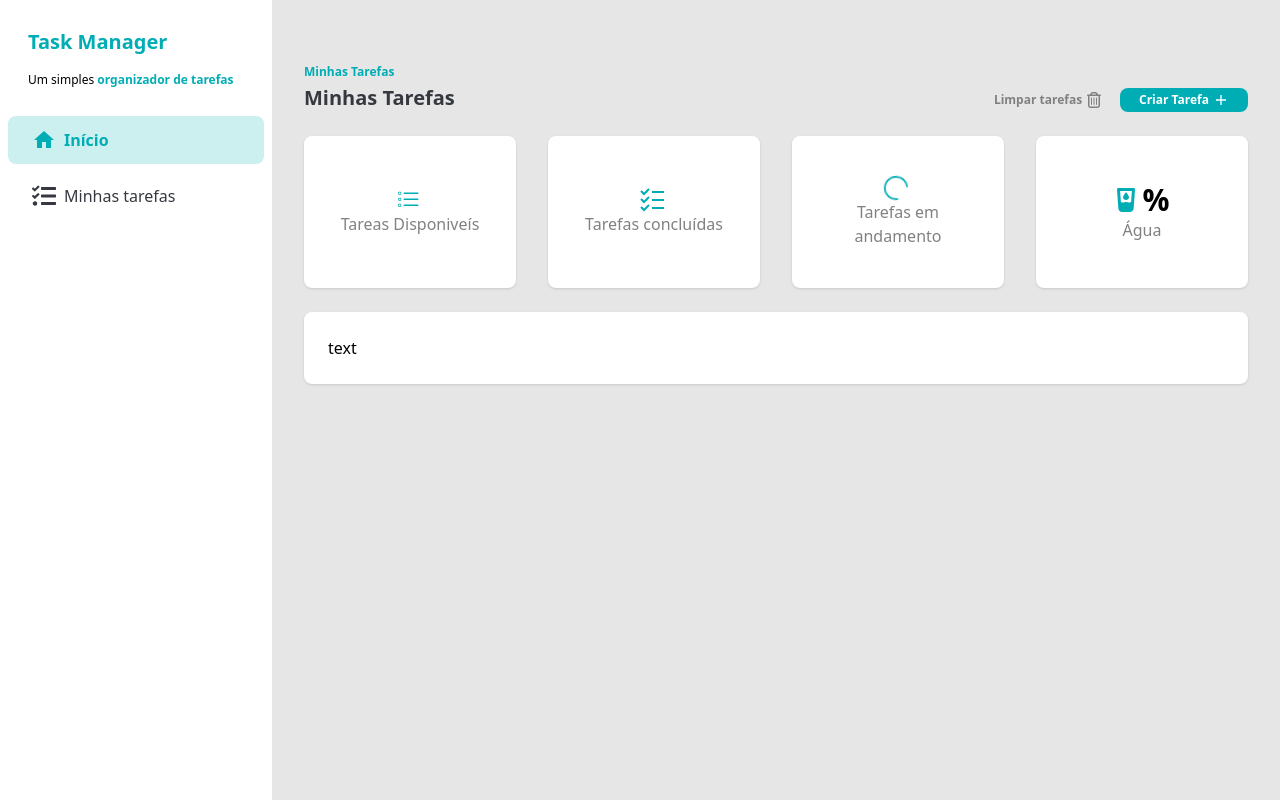
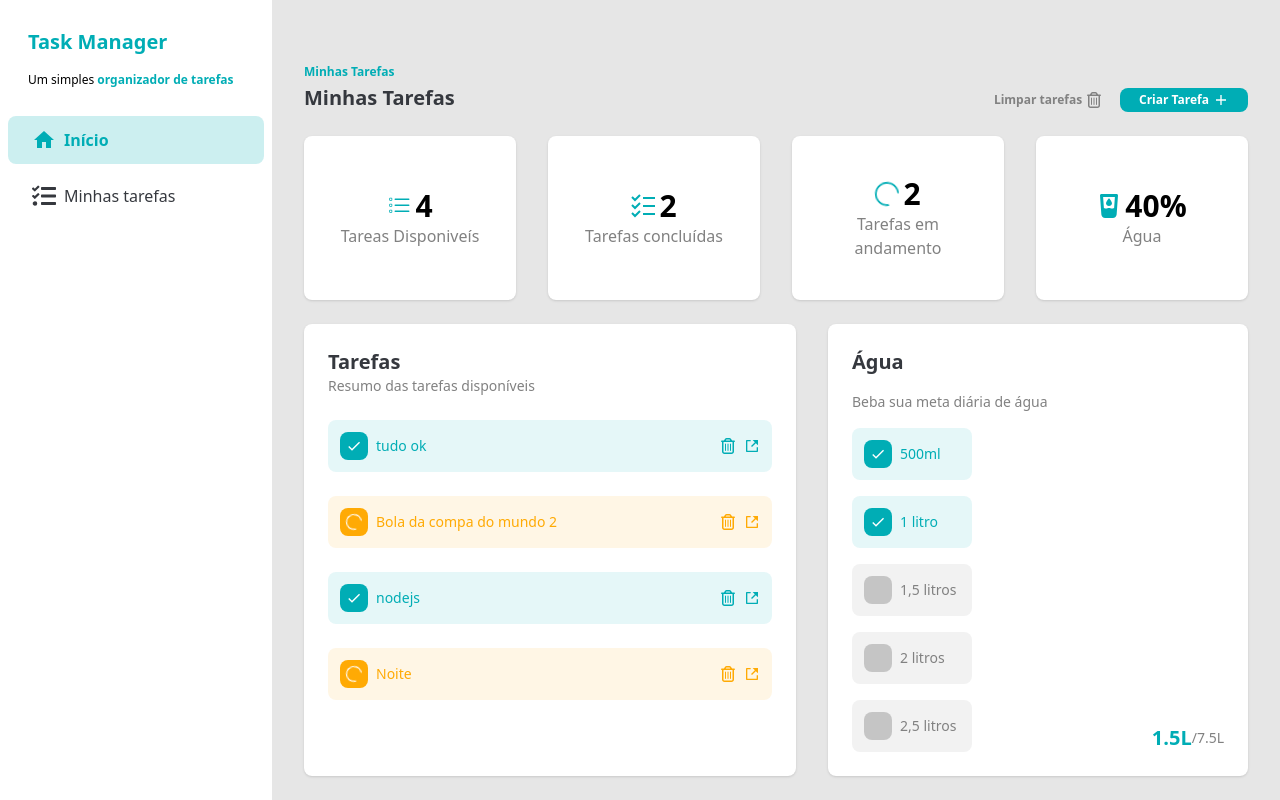
Before and after one commit to Alessandro-Vieira77/task-manager, a React (Vite) app: page / in a window 1280 px wide. Built offline with nearby package versions, Linux system fonts and the light colour scheme; data requests are answered from the project's data file.

Commit message:
feat: page Home finished

```diff
--- a/db.json
+++ b/db.json
@@ -5,7 +5,60 @@
       "title": "tudo ok",
       "time": "morning",
       "description": "zod...4",
+      "status": "done"
+    },
+    {
+      "id": "be873f62-e64f-4597-bbad-575d2440f8a8",
+      "title": "Bola da compa do mundo 2",
+      "time": "afternoon",
+      "description": "bola",
       "status": "in_progress"
+    },
+    {
+      "id": "63f3fc2e-067c-4a4e-80dd-104f2fc59d41",
+      "title": "nodejs",
+      "time": "morning",
+      "description": "javascript",
+      "status": "done"
+    },
+    {
+      "id": "8844480c-23a7-4c55-8275-93312ffa7a49",
+      "title": "Noite",
+      "time": "night",
+      "description": "Noite",
+      "status": "in_progress"
+    }
+  ],
+  "water": [
+    {
+      "id": "1",
+      "title": "500ml",
+      "value": 0.5,
+      "status": "done"
+    },
+    {
+      "id": "2",
+      "title": "1 litro",
+      "value": 1,
+      "status": "done"
+    },
+    {
+      "id": "3",
+      "title": "1,5 litros",
+      "value": 1.5,
+      "status": "notStaged"
+    },
+    {
+      "id": "4",
+      "title": "2 litros",
+      "value": 2,
+      "status": "notStaged"
+    },
+    {
+      "id": "5",
+      "title": "2,5 litros",
+      "value": 2.5,
+      "status": "notStaged"
     }
   ]
 }
--- a/src/pages/Home.jsx
+++ b/src/pages/Home.jsx
@@ -2,19 +2,73 @@ import ContainerTask from "../components/ContainerTask";
 import ContainerCard from "../components/ContarinerCard";
 import Header from "../components/Header";
 import Sidebar from "../components/Sidebar";
+import TaskItem from "../components/TaskItem";
+import WaterItem from "../components/WaterItem";
+import useGetTasks from "../hooks/use-get-tasks";
 
 function Home() {
+  const { data: tasks } = useGetTasks("taskId", "/tasks");
+  const { data: waterTasks } = useGetTasks("waterTaskId", "/water");
+
+  const waterTotal = waterTasks?.reduce((acc, task) => {
+    if (task?.status === "done") {
+      return acc + task?.value;
+    }
+    return acc;
+  }, 0);
+
+  const percentageWater = waterTasks?.reduce((acc, task) => {
+    if (task?.status === "done") {
+      return acc + 20;
+    }
+    return acc;
+  }, 0);
+
+  const totalTasks = tasks?.length;
+  const totalDoneTasks = tasks?.filter(task => task.status === "done").length;
+  const totalInProgressTasks = tasks?.filter(task => task.status === "in_progress").length;
+
   return (
     <div className="flex min-h-screen w-full bg-[#818181]/20">
       <Sidebar />
       <div className="flex w-full flex-col gap-6 px-8 pt-16">
         <Header />
 
-        <ContainerCard />
+        <ContainerCard
+          percentageWater={percentageWater}
+          totalTasks={totalTasks}
+          totalDoneTasks={totalDoneTasks}
+          totalInProgressTasks={totalInProgressTasks}
+        />
 
-        <ContainerTask>
-          <p>text</p>
-        </ContainerTask>
+        <div className="mb-6 flex w-full flex-col gap-8 lg:flex-row">
+          <ContainerTask>
+            <div>
+              <h2 className="text-xl font-semibold text-[#35383E]">Tarefas</h2>
+              <p className="text-sm text-[#818181]">Resumo das tarefas disponíveis</p>
+            </div>
+            {tasks?.map(task => (
+              <TaskItem key={task.id} task={task} />
+            ))}
+          </ContainerTask>
+          <div className="flex w-full flex-col gap-4 rounded-lg bg-white p-6 shadow lg:max-w-[420px]">
+            <h2 className="text-xl font-semibold text-[#35383E]">Água</h2>
+            <p className="text-sm text-[#818181]">Beba sua meta diária de água</p>
+            <div className="flex justify-between">
+              <div className="flex w-full flex-col gap-4">
+                {waterTasks?.map(task => (
+                  <WaterItem key={task.id} task={task} />
+                ))}
+              </div>
+              <div className="flex items-center justify-end self-end">
+                <p className="text-xl font-semibold text-[#00ADB5]">
+                  {waterTotal === 0.5 ? `500ml` : `${waterTotal}L`}
+                </p>
+                <span className="text-sm text-[#818181]">/7.5L</span>
+              </div>
+            </div>
+          </div>
+        </div>
       </div>
     </div>
   );
```
